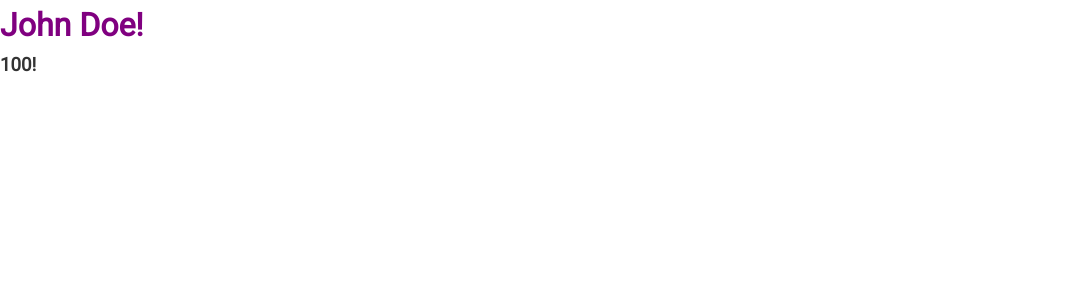
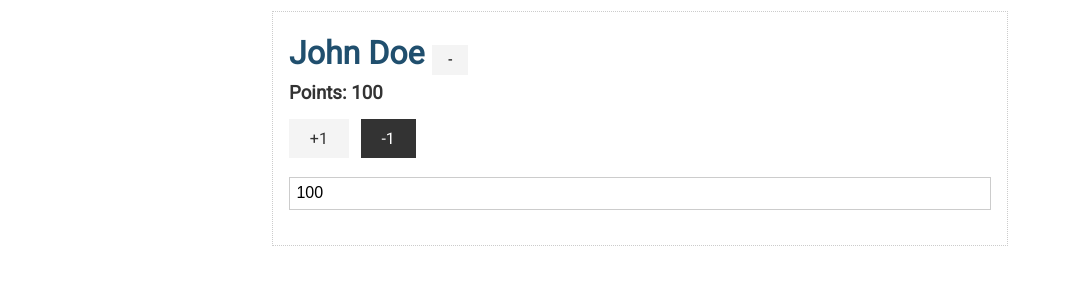
Before and after one commit to Annie-Huang/svelte-scoreboard, a Svelte app: page / in a window 1280 px wide. Shown: the top 300 px of the page, without its empty margins (0-1070 px from the left). Built offline with nearby package versions, Linux system fonts and the light colour scheme.

Commit message:
Update logic in App.svelte

```diff
--- a/src/App.svelte
+++ b/src/App.svelte
@@ -2,13 +2,36 @@
 	// export let name;
 	let name = "John Doe";
 	let points = 100;
+	let showControls = true;
+
+	const addPoint = () => (points += 1);
+	const removePoint = () => (points -= 1);
+	const toggleControls = () => (showControls = !showControls);
 </script>
 
 <style>
 	h1 {
-		color: purple;
+		color: #204f6e;
 	}
+
+    h3 {
+        margin-bottom: 10px;
+    }
 </style>
 
-<h1>{name}!</h1>
-<h3>{points}!</h3>
+<div class="container">
+    <div class="card">
+        <h1>
+            {name}
+            <button class="btn btn-sm" on:click={toggleControls}>
+                {#if showControls}-{:else}+{/if}
+            </button>
+        </h1>
+        <h3>Points: {points}</h3>
+        {#if showControls}
+            <button class="btn" on:click={addPoint}>+1</button>
+            <button class="btn btn-dark" on:click={removePoint}>-1</button>
+            <input type="number" bind:value={points} />
+        {/if}
+    </div>
+</div>
```
Also changed, not shown: Note.txt.
